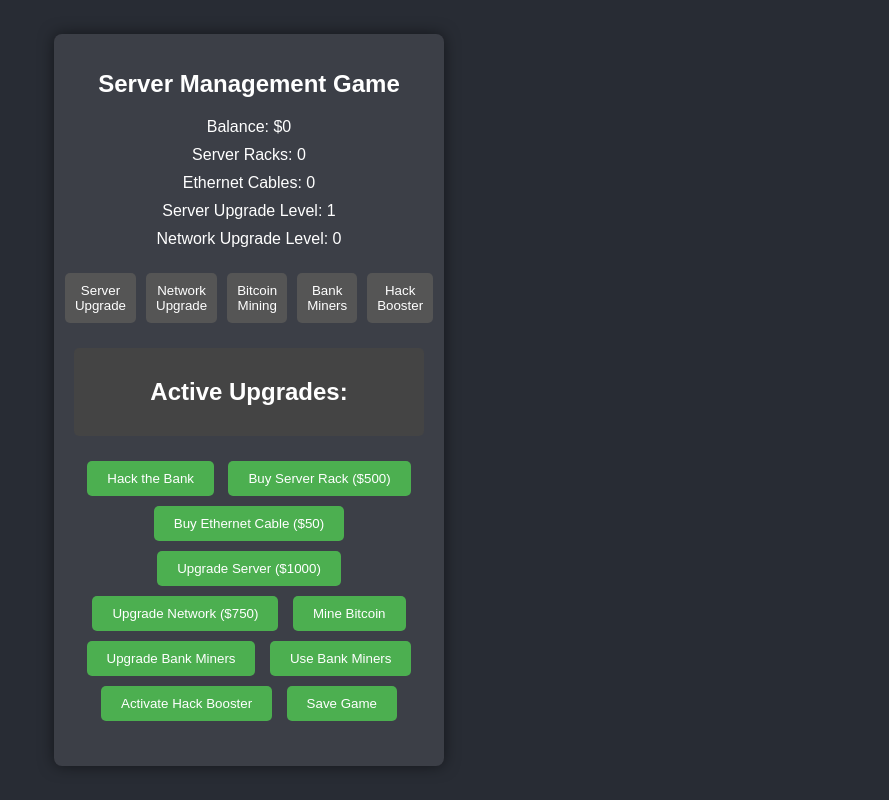
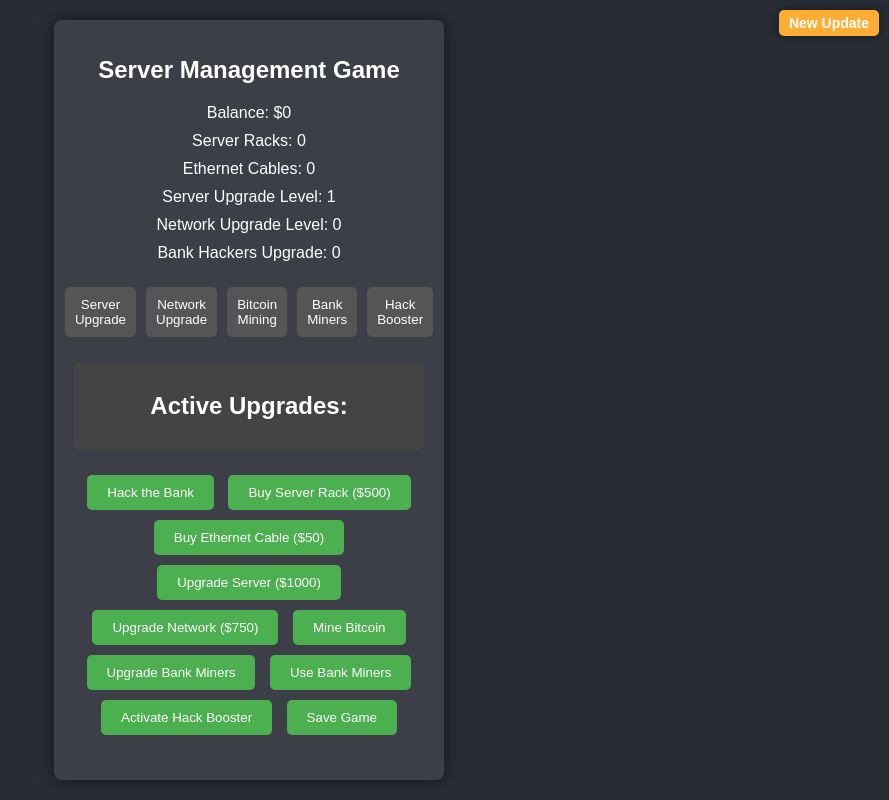
Before and after one commit to Charlie56UE5/game-server, a plain HTML site: page index.html in a window 1280 px wide. Both pictures are taken after a click on the button "Start Game". Shown: the whole page, without its empty margins (391-1280 px from the left). Drawn offline with Linux system fonts and the light colour scheme.

Commit message:
New Update index.html

```diff
--- a/index.html
+++ b/index.html
@@ -16,6 +16,8 @@
             align-items: center;
             height: 100vh;
         }
+
+
 
         #menu-container, #game-container, #load-game-container {
             background-color: #3c3f47;
@@ -140,9 +142,27 @@
             max-height: 200px;
             overflow-y: auto;
         }
+
+        /* New Update Text Styling */
+        #new-update {
+            position: fixed;
+            top: 10px;
+            right: 10px;
+            background-color: #ffad33;
+            color: #ffffff;
+            padding: 5px 10px;
+            border-radius: 5px;
+            font-size: 14px;
+            font-weight: bold;
+            box-shadow: 0 0 10px rgba(0, 0, 0, 0.5);
+            z-index: 1000;
+        }
     </style>
 </head>
 <body onload="showMenu()">
+    <!-- New Update Text -->
+    <div id="new-update">New Update</div>
+
     <!-- Main Menu -->
     <div id="menu-container">
         <h1>Main Menu</h1>
@@ -167,6 +187,7 @@
             <p>Ethernet Cables: <span id="ethernet-cables">0</span></p>
             <p>Server Upgrade Level: <span id="server-upgrade-level">1</span></p>
             <p>Network Upgrade Level: <span id="network-upgrade-level">0</span></p>
+            <p>Bank Hackers Upgrade: <span id="bank-hackers-upgrade">0</span></p>
         </div>
 
         <!-- Menu Bar -->
@@ -228,10 +249,11 @@
 
     <script>
         let balance = 0;
-        let serverRackCost = 500;
-        let ethernetCableCost = 50;
-        let serverUpgradeCost = 1000;
-        let networkUpgradeCost = 750;
+        let serverRackCost = 500; // Starting cost
+        let ethernetCableCost = 50; // Starting cost
+        let serverUpgradeCost = 1000; // Starting cost
+        let networkUpgradeCost = 750; // Starting cost
+        let bankHackersUpgrade = 0; // Initial bank hackers upgrade level
 
         function showMenu() {
             document.getElementById('menu-container').style.display = 'block';
@@ -286,6 +308,7 @@
                 document.getElementById('ethernet-cables').textContent = data.ethernetCables;
                 document.getElementById('server-upgrade-level').textContent = data.serverUpgradeLevel;
                 document.getElementById('network-upgrade-level').textContent = data.networkUpgradeLevel;
+                document.getElementById('bank-hackers-upgrade').textContent = data.bankHackersUpgrade;
 
                 const activeUpgradesList = document.getElementById('active-upgrades-list');
                 activeUpgradesList.innerHTML = '';
@@ -311,6 +334,7 @@
                 ethernetCables: document.getElementById('ethernet-cables').textContent,
                 serverUpgradeLevel: document.getElementById('server-upgrade-level').textContent,
                 networkUpgradeLevel: document.getElementById('network-upgrade-level').textContent,
+                bankHackersUpgrade: document.getElementById('bank-hackers-upgrade').textContent,
                 activeUpgrades: Array.from(document.getElementById('active-upgrades-list').children).map(li => li.textContent),
             });
 
@@ -330,10 +354,10 @@
 
         function submitCode() {
             const code = document.getElementById('current-input').textContent;
-            const success = Math.random() < 0.5; // 50% chance of success
+            const success = Math.random() < 0.3; // 30% chance of success
 
             if (success) {
-                const amountToAdd = Math.ceil((balance + 100) / 100) * 100; // Increment balance in $100
+                const amountToAdd = Math.min(100, Math.ceil((balance + 100) / 100) * 100); // Max $100
                 balance += amountToAdd;
                 document.getElementById('balance').textContent = balance.toFixed(2);
 
@@ -396,6 +420,12 @@
                 addActiveUpgrade('Server Upgrade Level ' + serverUpgradeLevel.textContent);
                 serverUpgradeCost *= 1.2; // Increase cost by 20%
                 document.getElementById('server-upgrade-cost').textContent = Math.round(serverUpgradeCost);
+
+                // Enable bank hackers upgrade option if server level is 20
+                if (parseInt(serverUpgradeLevel.textContent) === 20) {
+                    alert('Server Level 20 reached! Bank Hackers Upgrade available!');
+                    document.getElementById('bank-hackers-upgrade').textContent = bankHackersUpgrade;
+                }
                 alert('Server upgraded!');
             } else {
                 alert('Not enough balance to upgrade Server.');
@@ -419,7 +449,7 @@
 
         function mineBitcoin() {
             addActiveUpgrade('Bitcoin Mining');
-            alert('Mining Bitcoin...');
+            alert('Mining Bitcoin... It takes a while to see results.');
         }
 
         function upgradeBankMiners() {
@@ -429,7 +459,7 @@
 
         function useBankMiners() {
             addActiveUpgrade('Using Bank Miners');
-            alert('Using Bank Miners...');
+            alert('Using Bank Miners... Expect slow returns.');
         }
 
         function activateHackBooster() {
```
